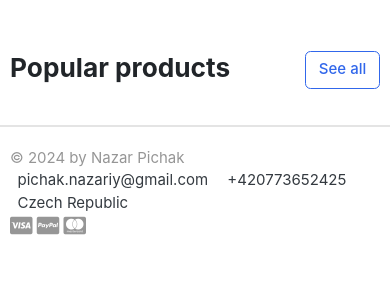
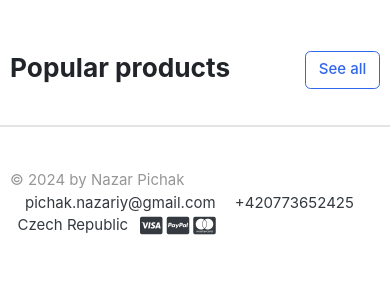
Before and after one commit to Nazar-Pichak/e-commerce-django, a Django app: page / in a window 390 px wide. Shown: the part 366-666 px from the top of the page. Run offline with Django 3.2, Linux system fonts and the light colour scheme; data that the repository does not hold is empty; some libraries are stand-ins or nearby versions; some web fonts are replaced.

Commit message:
responsive improvments

```diff
--- a/templates/accounts/order_detail.html
+++ b/templates/accounts/order_detail.html
@@ -4,7 +4,7 @@
 {% block content %}
 
 
-<div class="container" style="margin: 0 auto;width: 100%;padding: 10px;background: #f1f1f1;margin-top: 50px;margin-bottom: 50px;" >
+<div class="container" style="margin: 0 auto;width: 95%;padding: 10px;background: #f1f1f1;margin-top: 50px;margin-bottom: 50px; border-radius: 1%;" >
     <div class="row invoice row-printable">
         <div class="col-md-12">
             <!-- col-lg-12 start here -->
--- a/templates/includes/footer.html
+++ b/templates/includes/footer.html
@@ -2,19 +2,17 @@
 <footer class="section-footer border-top">
 	<div class="container">
 		<section class="footer-bottom border-top row" >
-			<div class="col-md-2">
-				<p class="text-muted"> &copy {% now 'Y' %} by Nazar Pichak</p>
-			</div>
+
 			<div class="col-md-8 text-md-center">
+				<span  class="px-2"><p class="text-muted"> &copy {% now 'Y' %} by Nazar Pichak</p></span>
 				<span  class="px-2">pichak.nazariy@gmail.com</span>
-				<span  class="px-2">+420773652425</span>
-				<span  class="px-2">Czech Republic</span>
-			</div>
-			<div class="col-md-2 text-md-right text-muted">
+				<span  class="px-2 number">+420773652425</span>
+				<span  class="px-2 location">Czech Republic</span>
 				<i class="fab fa-lg fa-cc-visa"></i>
 				<i class="fab fa-lg fa-cc-paypal"></i>
 				<i class="fab fa-lg fa-cc-mastercard"></i>
 			</div>
+
 		</section>
 	</div><!-- //container -->
 </footer>
--- a/templates/orders/order_complete.html
+++ b/templates/orders/order_complete.html
@@ -13,7 +13,7 @@
 	</div>
 </div>
 
-<div class="container" style="margin: 0 auto; width: 100%;padding: 10px;background: #f1f1f1;margin-top: 50px;margin-bottom: 50px;">
+<div class="container" style="margin: 0 auto; width: 95%;padding: 10px;background: #f1f1f1;margin-top: 50px;margin-bottom: 50px; border-radius: 1%;">
     <div class="row invoice row-printable">
         <div class="col-md-12">
             <!-- col-lg-12 start here -->
```
Also changed, not shown: greatkart/static/css/responsive.css (+18 -0 lines), greatkart/static/css/bootstrap.css.
